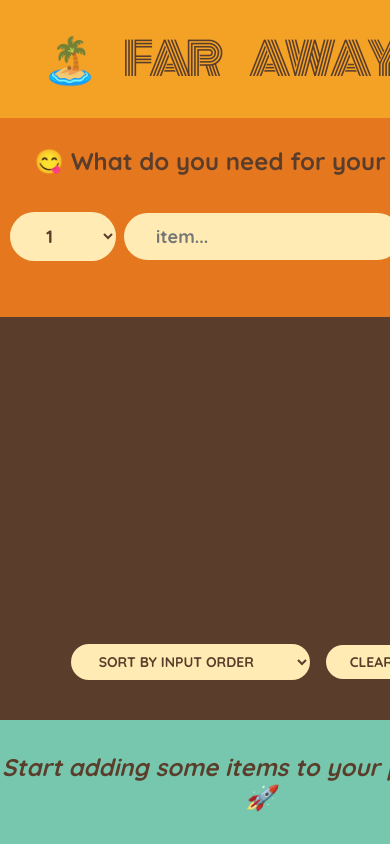
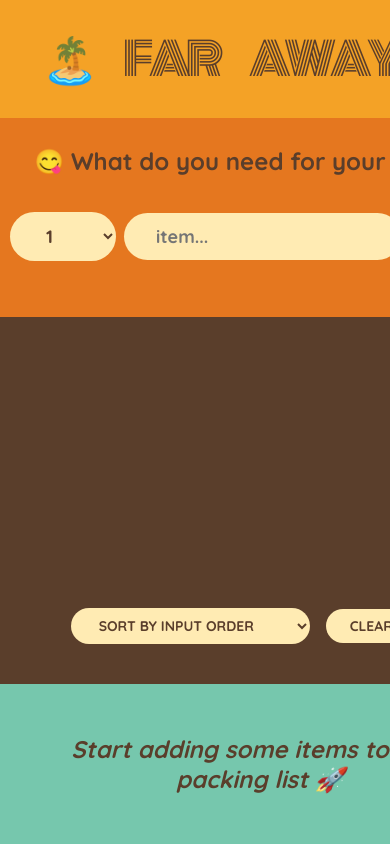
Before and after one commit to Hasib98/TRAVEL-LIST-REACT-PROJECT-02, a React (Create React App) app: page / in a window 390 px wide. Shown: the top 844 px of the page. Built offline with nearby package versions, Linux system fonts and the light colour scheme.

Commit message:
FINISHD PROJECT| ADDED CLEAR ITEM FEATURE| SEPARATED COMPONENT FILES

```diff
--- a/src/index.css
+++ b/src/index.css
@@ -25,7 +25,13 @@ body {
   font-weight: 500;
 }
 
-
+@media only screen and (max-width: 600px) {
+  .form-input {
+    gap: 0.8rem;
+    padding-left: 1rem;
+    padding-right: 1rem;
+  }
+}
 
 .app {
   width: 100%;
@@ -171,5 +177,7 @@ input[type="checkbox"] {
 }
 
 @media only screen and (max-width: 600px) {
-  .stats {}
+  .stats {
+    padding: 5rem;
+  }
 }
```
